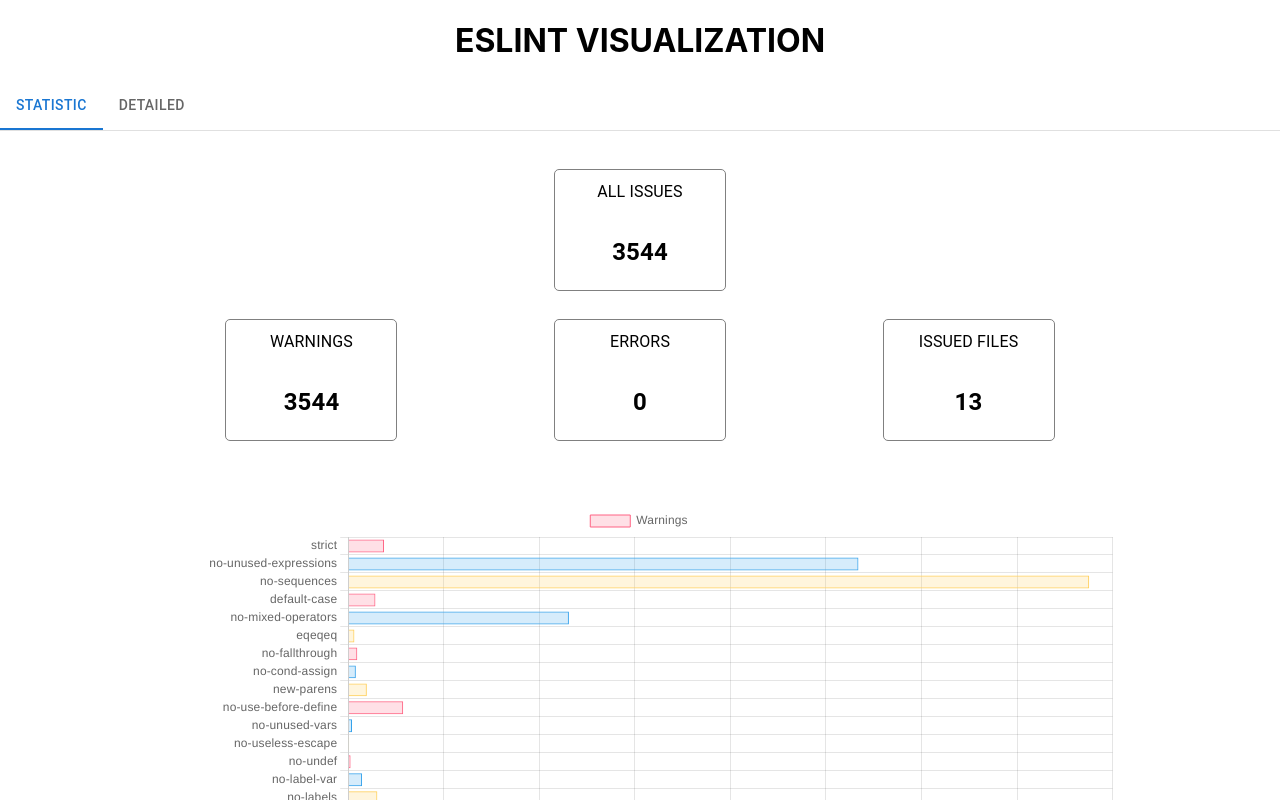
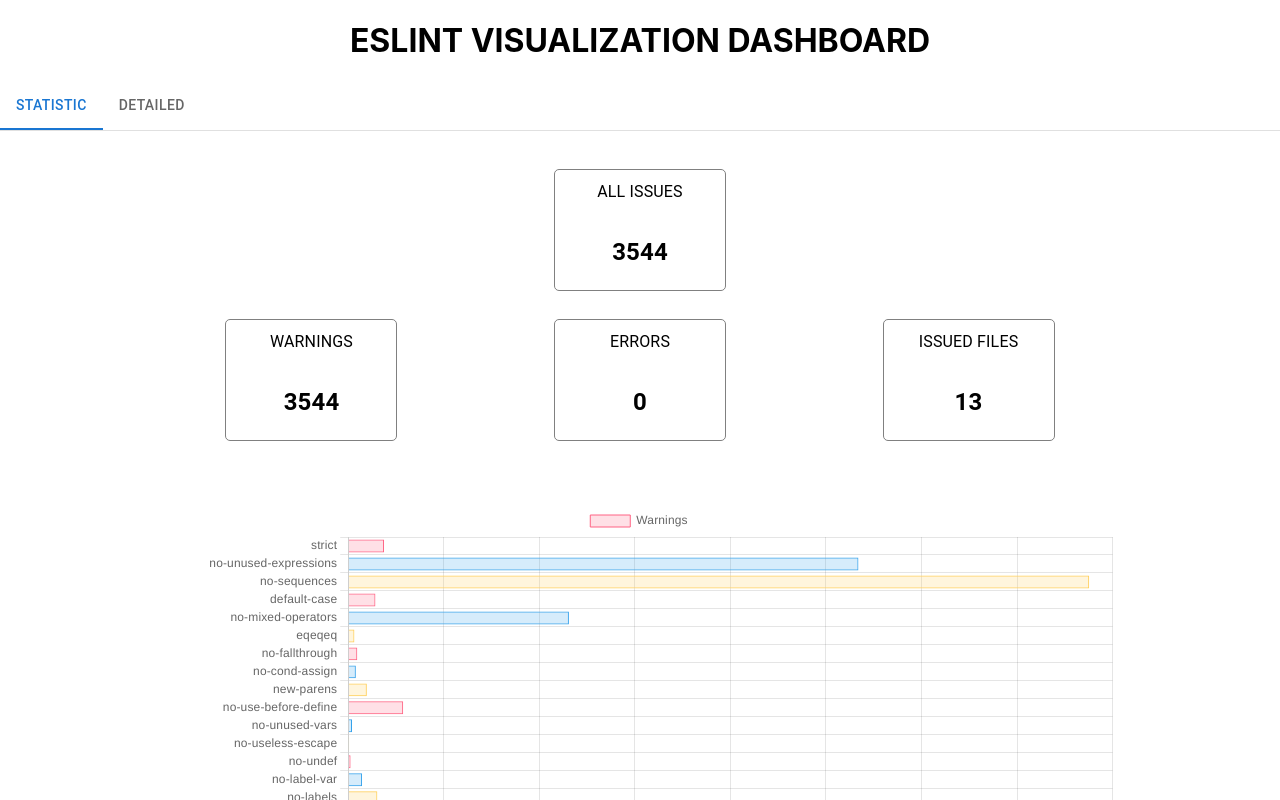
Before and after one commit to CMPUT416-Triet-Nicholas/eslint_visualization, a React (Create React App) app: page / in a window 1280 px wide. Shown: the top 800 px of the page. Built offline with nearby package versions, Linux system fonts and the light colour scheme.

Commit message:
fix: fix some nit

```diff
--- a/src/App.tsx
+++ b/src/App.tsx
@@ -19,7 +19,7 @@
 
   return (
     <div className="App">
-      <h1>ESLINT VISUALIZATION</h1>
+      <h1>ESLINT VISUALIZATION DASHBOARD</h1>
       <Box sx={{ width: "100%", typography: "body1" }}>
         <TabContext value={tab}>
           <Box sx={{ borderBottom: 1, borderColor: "divider" }}>
--- a/src/data/dataProcessor.js
+++ b/src/data/dataProcessor.js
@@ -53,6 +53,9 @@
 
   report.forEach((result) => {
     const fileName = result.filePath.replace(DIR_PREFIX, "");
+    if (result.messages.length === 0) {
+      return;
+    }
 
     data[fileName] = { warnings: [], errors: [] };
 
```
